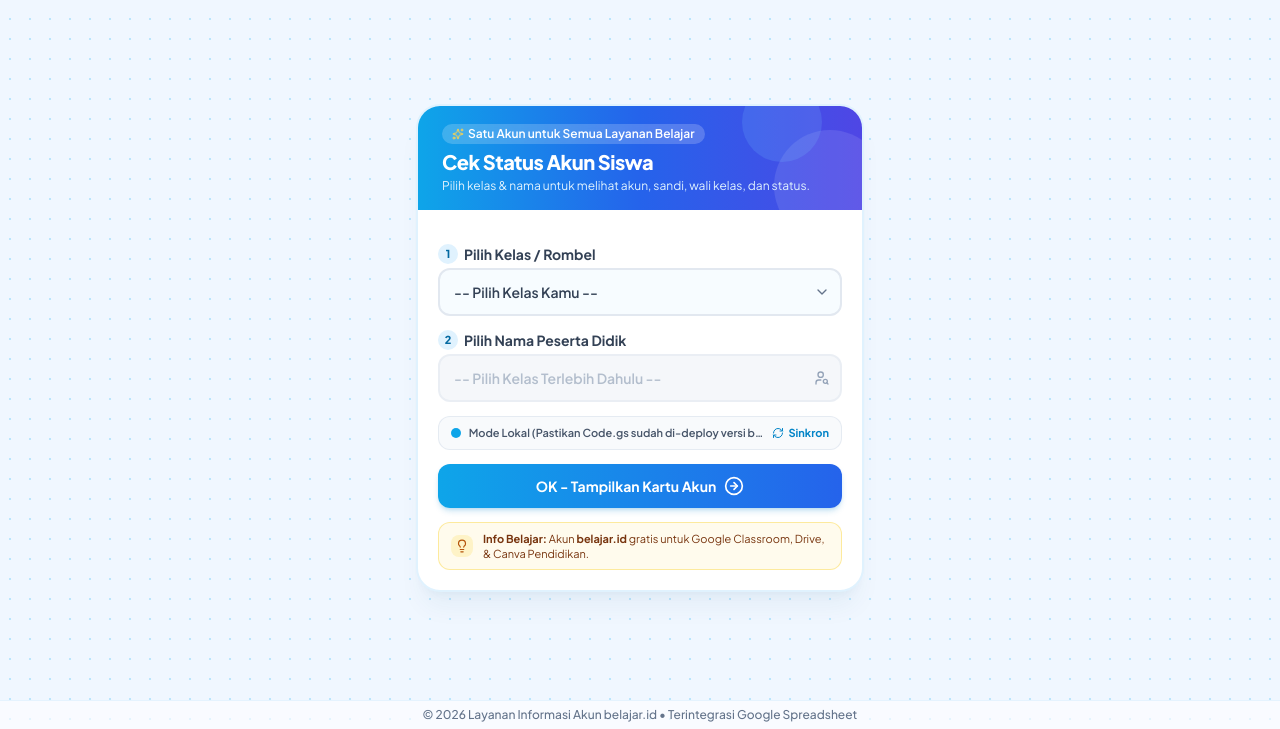
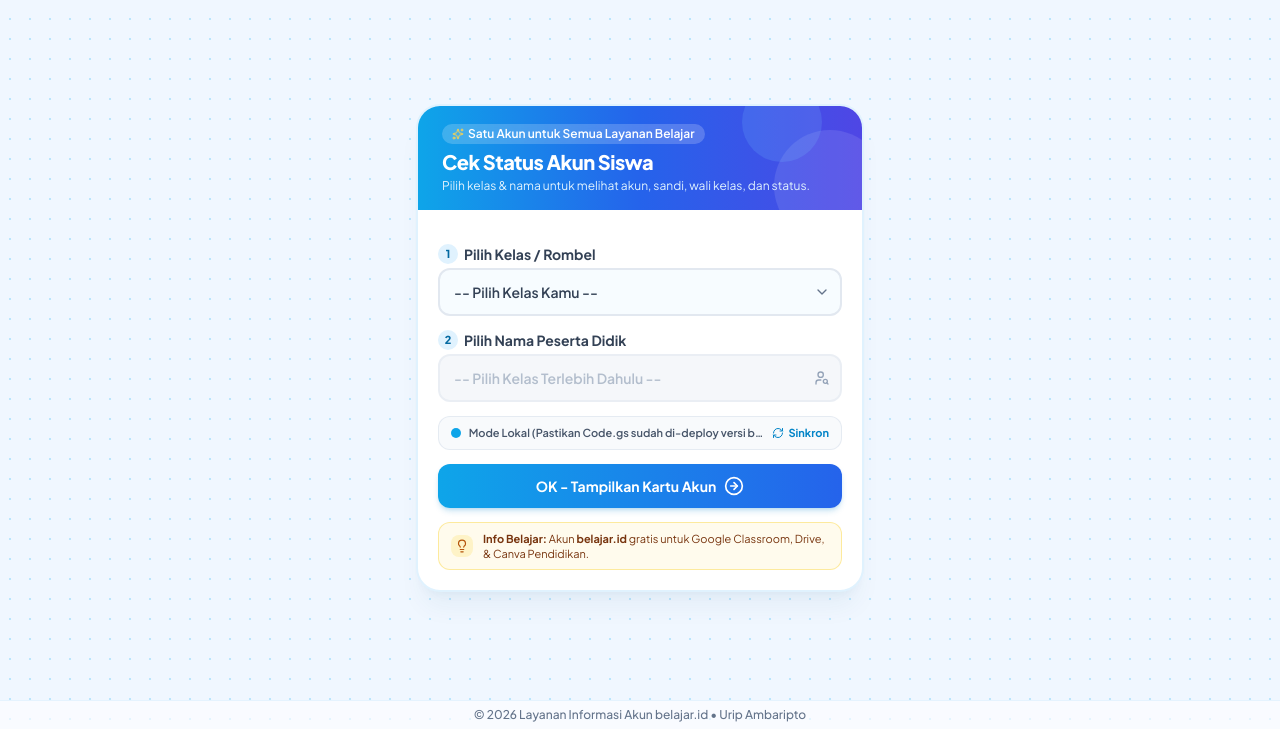
Before and after one commit to uripambaripto/belajarID, a plain HTML site: page index.html in a window 1280 px wide. Shown: the part 71-800 px from the top of the page. Drawn offline with nearby package versions, Linux system fonts and the light colour scheme; no server answers.

Commit message:
Update footer text with new name

```diff
--- a/index.html
+++ b/index.html
@@ -165,7 +165,7 @@
 
     <!-- Footer Kompak -->
     <footer class="shrink-0 text-center py-1.5 px-3 text-[10px] sm:text-xs text-slate-500 font-medium bg-white/60 border-t border-sky-100/80">
-        &copy; 2026 Layanan Informasi Akun belajar.id &bull; Terintegrasi Google Spreadsheet
+        &copy; 2026 Layanan Informasi Akun belajar.id &bull; Urip Ambaripto
     </footer>
 
     <!-- POP-UP MODAL INFORMASI SISWA (FIT TO VIEWPORT TANPA SCROLL) -->
```
